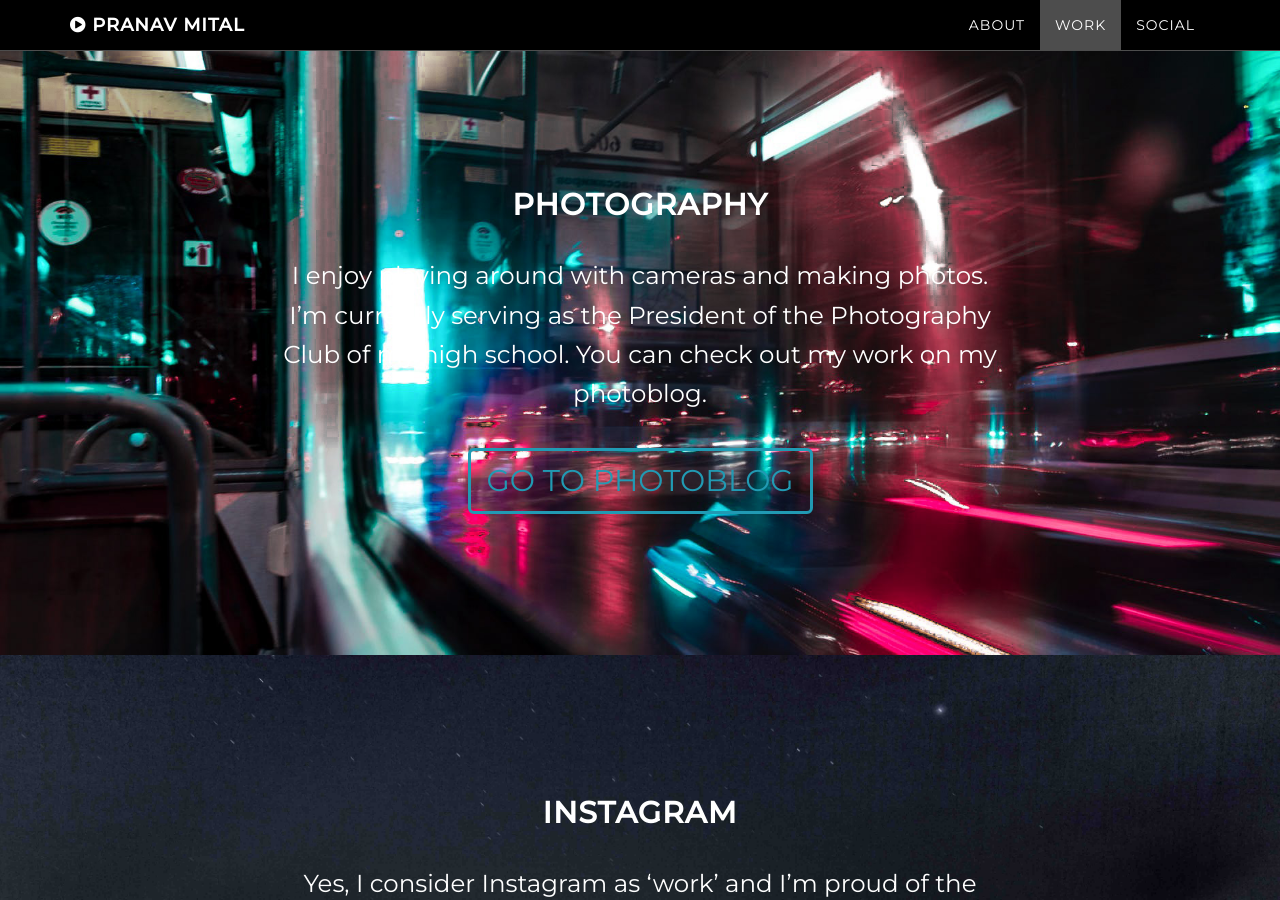
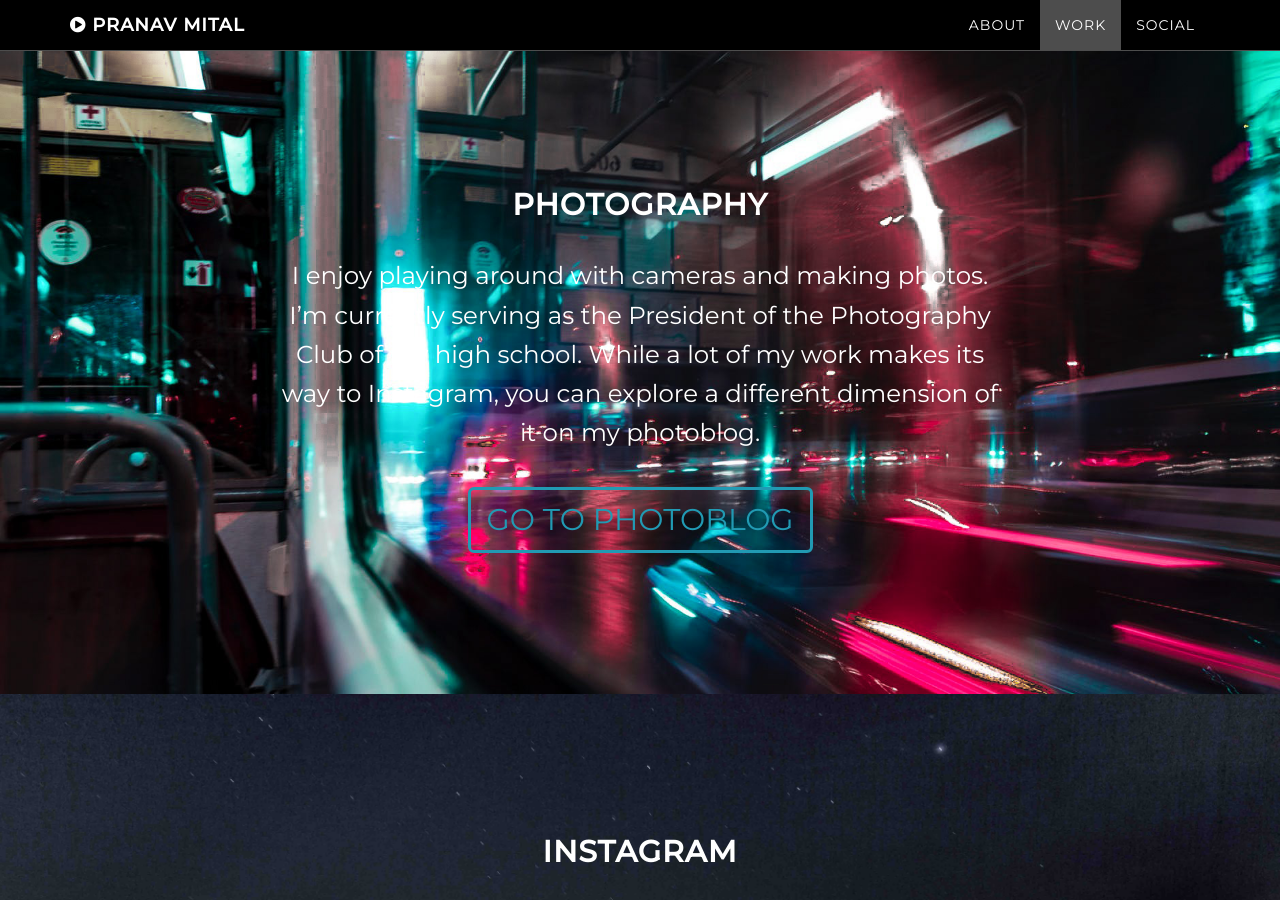
Before and after one commit to pranavmital/pranavmital.github.io, a Jekyll site: the page built from index.html, in a window 1280 px wide and 900 px high, scrolled down 2398 px. Built offline with Jekyll 4.4.1, drawn with Linux system fonts in a browser that asks for light colours.

Commit message:
Photo section link update + para update

```diff
--- a/_includes/photo.html
+++ b/_includes/photo.html
@@ -11,8 +11,8 @@
             <div class="container">
                 <div class="col-lg-8 col-lg-offset-2">
                     <h2>Photography</h2>
-                    <p>I enjoy playing around with cameras and making photos. I’m currently serving as the President of the Photography Club of my high school. You can check out my work on my photoblog.</p>
-                    <a href="http://photoblog.pranavmital.com" class="btn btn-default btn-lg" style="
+                    <p>I enjoy playing around with cameras and making photos. I’m currently serving as the President of the Photography Club of my high school. While a lot of my work makes its way to Instagram, you can explore a different dimension of it on my photoblog.</p>
+                    <a href="http://photo.pranavmital.com" class="btn btn-default btn-lg" style="
                         font-size: 30px;
                         border: 3px solid #219ab3;
                         ">Go To PhotoBlog</a>
```
Also changed, not shown: 1 other file.
